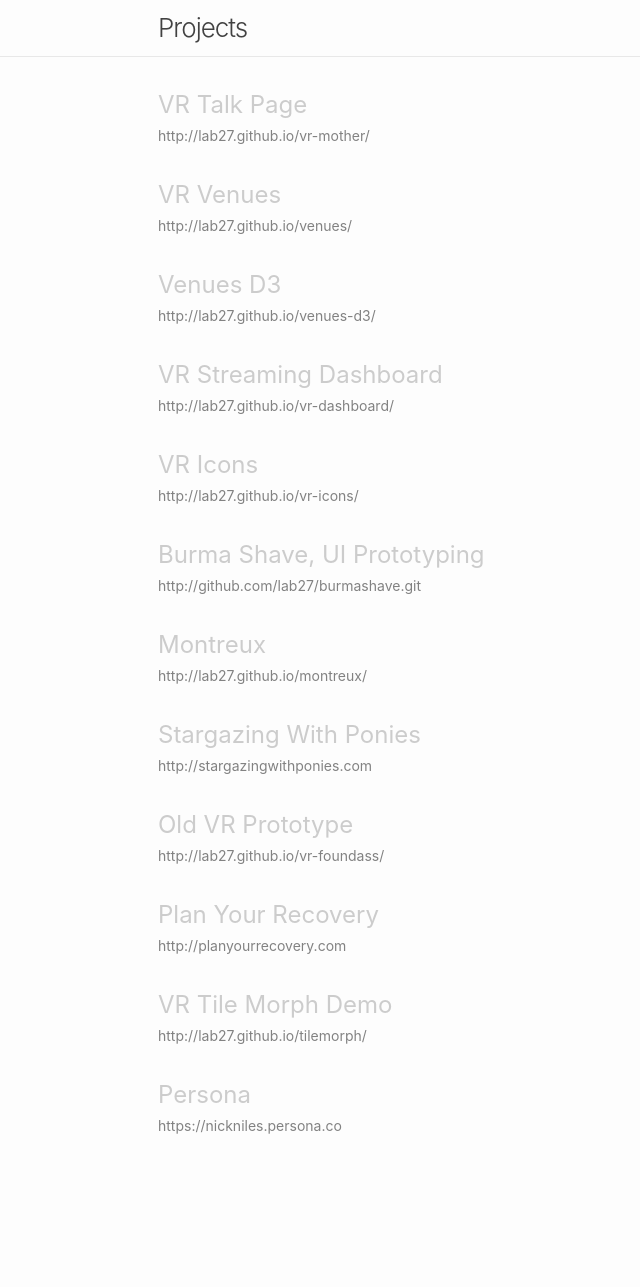
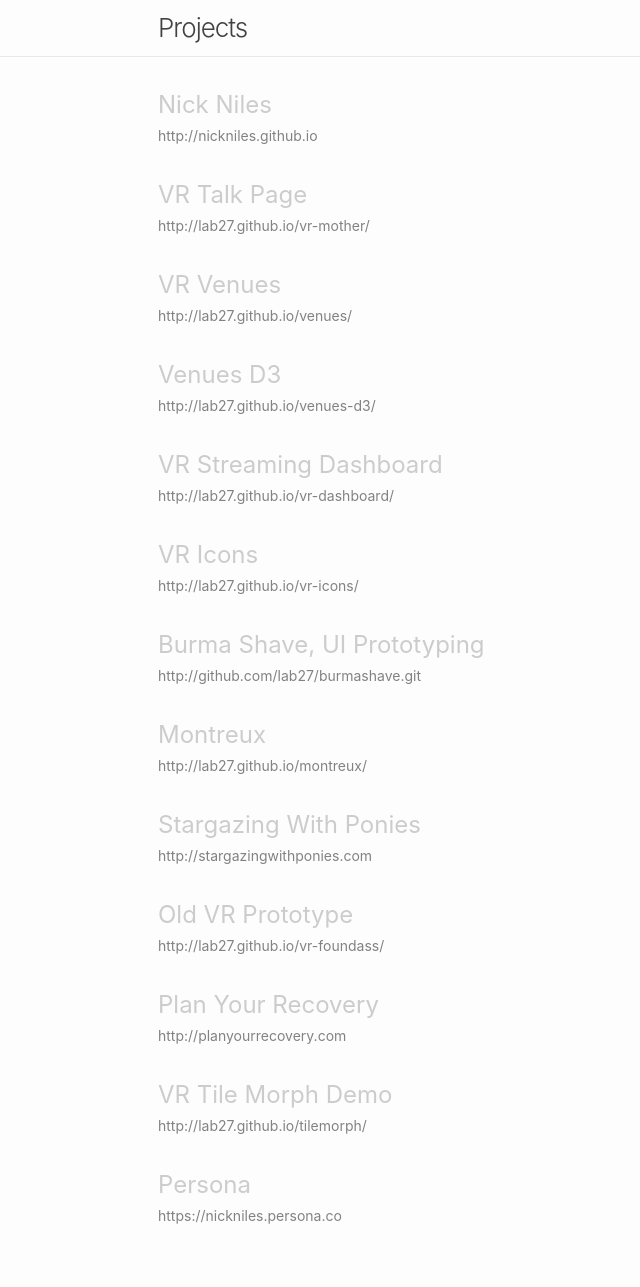
Before and after one commit to lab27/lab27.github.io, a Jekyll site: the page built from index.html, in a window 1280 px wide. Shown: the whole page, without its empty margins (112-752 px from the left). Built offline with Jekyll 4.4.1, drawn with Linux system fonts in a browser that asks for light colours; before the commit the page ends 1197 px from its top, so only the background shows below that.

Commit message:
add nickniles github site

```diff
--- a/_data/pages.yml
+++ b/_data/pages.yml
@@ -1,3 +1,5 @@
+- title: Nick Niles
+  url: http://nickniles.github.io
 - title: VR Talk Page
   url: http://lab27.github.io/vr-mother/
 - title: VR Venues
```
